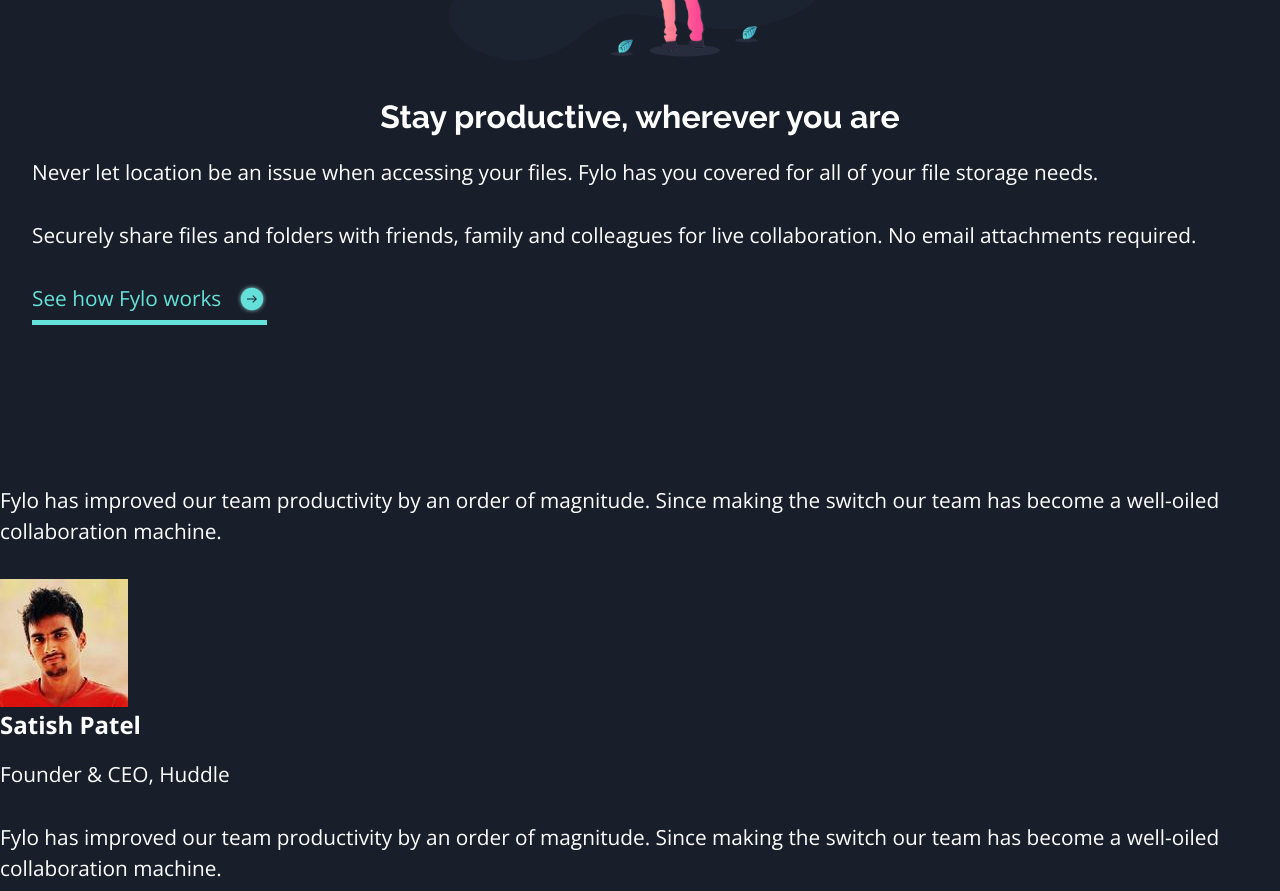
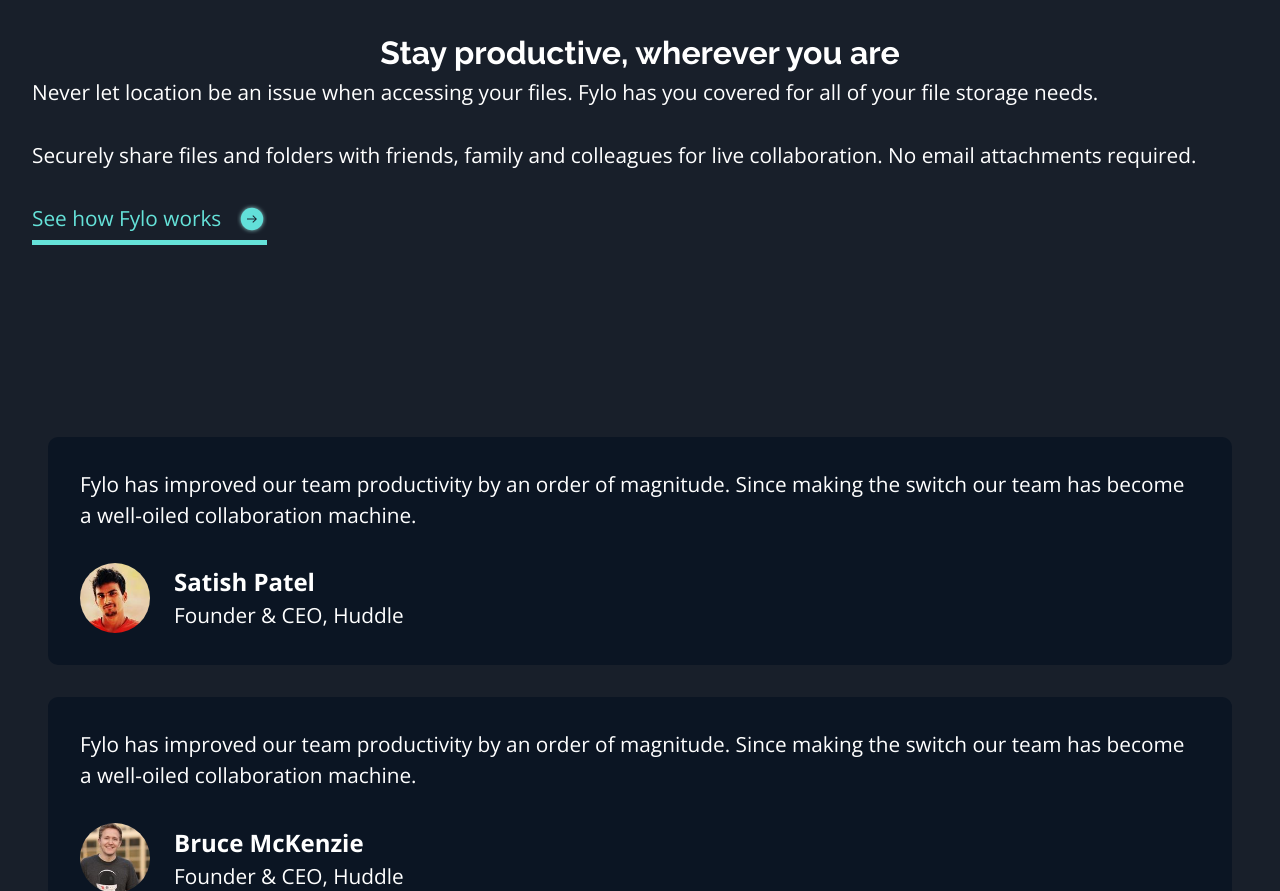
Before and after one commit to igorlech/fylo-landing, a website built with webpack: page src/index.html in a window 1280 px wide. Shown: the part 2599-3490 px from the top of the page. Built offline with nearby package versions, Linux system fonts and the light colour scheme.

Commit message:
added testimonials, a bit footer markup changes

```diff
--- a/src/components/footer/footer.scss
+++ b/src/components/footer/footer.scss
@@ -0,0 +1,9 @@
+footer {
+    background-color: var(--footer-bg-color);
+}
+
+.footer-nav {
+    ul {
+        list-style: none;
+    }
+}
--- a/src/components/testimonials/testimonials.scss
+++ b/src/components/testimonials/testimonials.scss
@@ -0,0 +1,29 @@
+.testimonials {
+    display: grid;
+}
+
+.testimonials-item {
+    margin: var(--medium-spacing) var(--medium-extra-spacing);
+    padding: var(--medium-spacing);
+    background-color: var(--testimonials-bg-color);
+    border-radius: 10px;
+}
+
+.testimonials-person {
+    display: flex;
+    align-items: center;
+
+    img {
+        width: 70px;
+        height: 70px;
+        border-radius: 50%;
+    }
+
+    p {
+        margin: 0;
+    }
+
+    .testimonials-person-info {
+        margin-left: var(--middle-spacing);
+    }
+}
--- a/src/index.html
+++ b/src/index.html
@@ -7,9 +7,12 @@
 
         <link rel="icon" type="image/png" sizes="32x32" href="./images/favicon-32x32.png" />
 
-        <link rel="preconnect" href="https://fonts.googleapis.com">
-        <link rel="preconnect" href="https://fonts.gstatic.com" crossorigin>
-        <link href="https://fonts.googleapis.com/css2?family=Open+Sans:wght@400;700&family=Raleway:wght@400;700&display=swap" rel="stylesheet">
+        <link rel="preconnect" href="https://fonts.googleapis.com" />
+        <link rel="preconnect" href="https://fonts.gstatic.com" crossorigin />
+        <link
+            href="https://fonts.googleapis.com/css2?family=Open+Sans:wght@400;700&family=Raleway:wght@400;700&display=swap"
+            rel="stylesheet"
+        />
 
         <title>Fylo</title>
     </head>
@@ -26,7 +29,7 @@
         </header>
         <main>
             <section class="intro">
-              <img src="./assets/images/illustration-intro.png" alt="Intro" class="default-img"/>
+                <img src="./assets/images/illustration-intro.png" alt="Intro" class="default-img" />
                 <h1>All your files in one secure location, accessible anywhere.</h1>
                 <p>
                     Fylo stores all your most important files in one secure location. Access them wherever you need, share and collaborate
@@ -68,11 +71,11 @@
                 </div>
             </section>
             <section class="img-text">
-                <div class="img-text-top centered">
+                <div class="centered-block">
                     <img src="./assets/images/illustration-stay-productive.png" alt="Stay productive" class="default-img" />
-                    <h2>Stay productive, wherever you are</h2>
                 </div>
                 <div class="img-text-content">
+                    <h2 class="centered-text">Stay productive, wherever you are</h2>
                     <p>
                         Never let location be an issue when accessing your files. Fylo has you covered for all of your file storage needs.
                     </p>
@@ -161,7 +164,7 @@
                         <a href="mailto: example@fylo.com">example@fylo.com</a>
                     </div>
                 </div>
-                <nav class="footer-nav">
+                <div class="footer-nav">
                     <ul>
                         <li><a href="#">About Us</a></li>
                         <li><a href="#">Jobs</a></li>
@@ -173,6 +176,7 @@
                         <li><a href="#">Terms</a></li>
                         <li><a href="#">Privacy</a></li>
                     </ul>
+                </div>
             </section>
         </footer>
         <!-- <p class="attribution">
--- a/src/styles/main.scss
+++ b/src/styles/main.scss
@@ -15,7 +15,11 @@
     margin: var(--medium-spacing) 0;
 }
 
-.centered {
+.centered-text {
+    text-align: center;
+}
+
+.centered-block {
     display: flex;
     flex-direction: column;
     align-items: center;
--- a/src/styles/typography/typography.scss
+++ b/src/styles/typography/typography.scss
@@ -16,13 +16,11 @@
 h2 {
     font-size: 2rem;
     font-weight: var(--secondary-font-weight);
-    margin-bottom: var(--default-spacing);
 }
 
 h3 {
     font-size: 1.5rem;
     font-weight: var(--secondary-font-weight);
-    margin-bottom: var(--default-spacing);
 }
 
 p {
```
